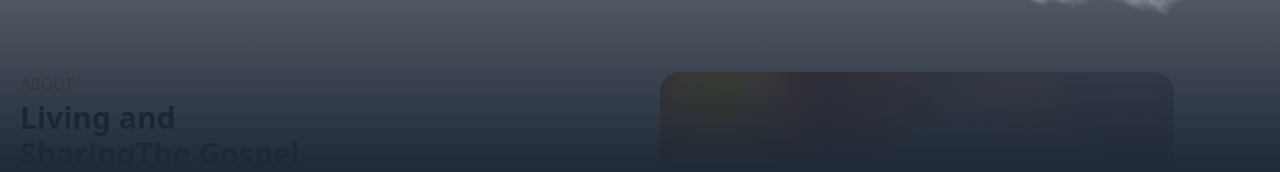
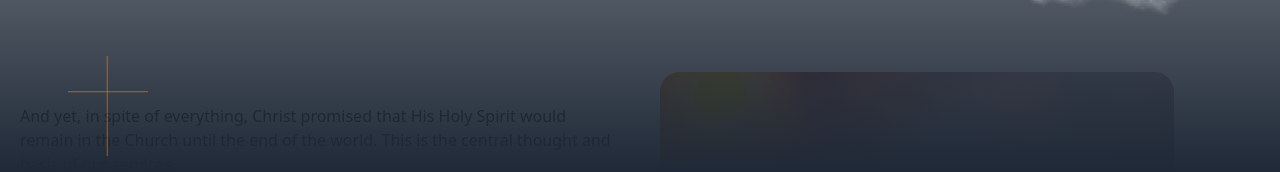
Before and after one commit to rosairekota/wordofgod-site, a Next.js app: page / in a window 1280 px wide. Shown: the part 628-800 px from the top of the page. Built offline with nearby package versions, Linux system fonts and the light colour scheme.

Commit message:
feat: include plus icon

```diff
--- a/components/shared/TitleSection.tsx
+++ b/components/shared/TitleSection.tsx
@@ -1,18 +1,19 @@
-import React from "react";
+import Image from "next/image";
+import React, { PropsWithChildren } from "react";
+import plusIcon from "@/assets/icons/plus.svg"
 
-type Props= {
+type Props= PropsWithChildren<{
     title: string,
-    subTitle: string
-}
+}>
 
-const TitleSection:React.FC<Props> = ({ title, subTitle}) => {
+const TitleSection:React.FC<Props> = ({ title, children }) => {
   return (
     <>
-      <h6 className="text-orange-400/90 uppercase">{ subTitle }</h6>
-      <h2 className="font-bold text-3xl text-Stone-400 my-1 mb-4 flex flex-col">
-        {title}
-        <span>Living and</span> <span>SharingThe Gospel</span>
-      </h2>
+     <div className="relative flex flex-row my-4">
+      <h6 className="text-orange-400/90 uppercase">{ title }</h6>
+      <Image src={plusIcon} alt="plus-icon" className="absolute -top-8 bottom-10 left-12"/>
+     </div>
+      { children}
     </>
   );
 };
```
